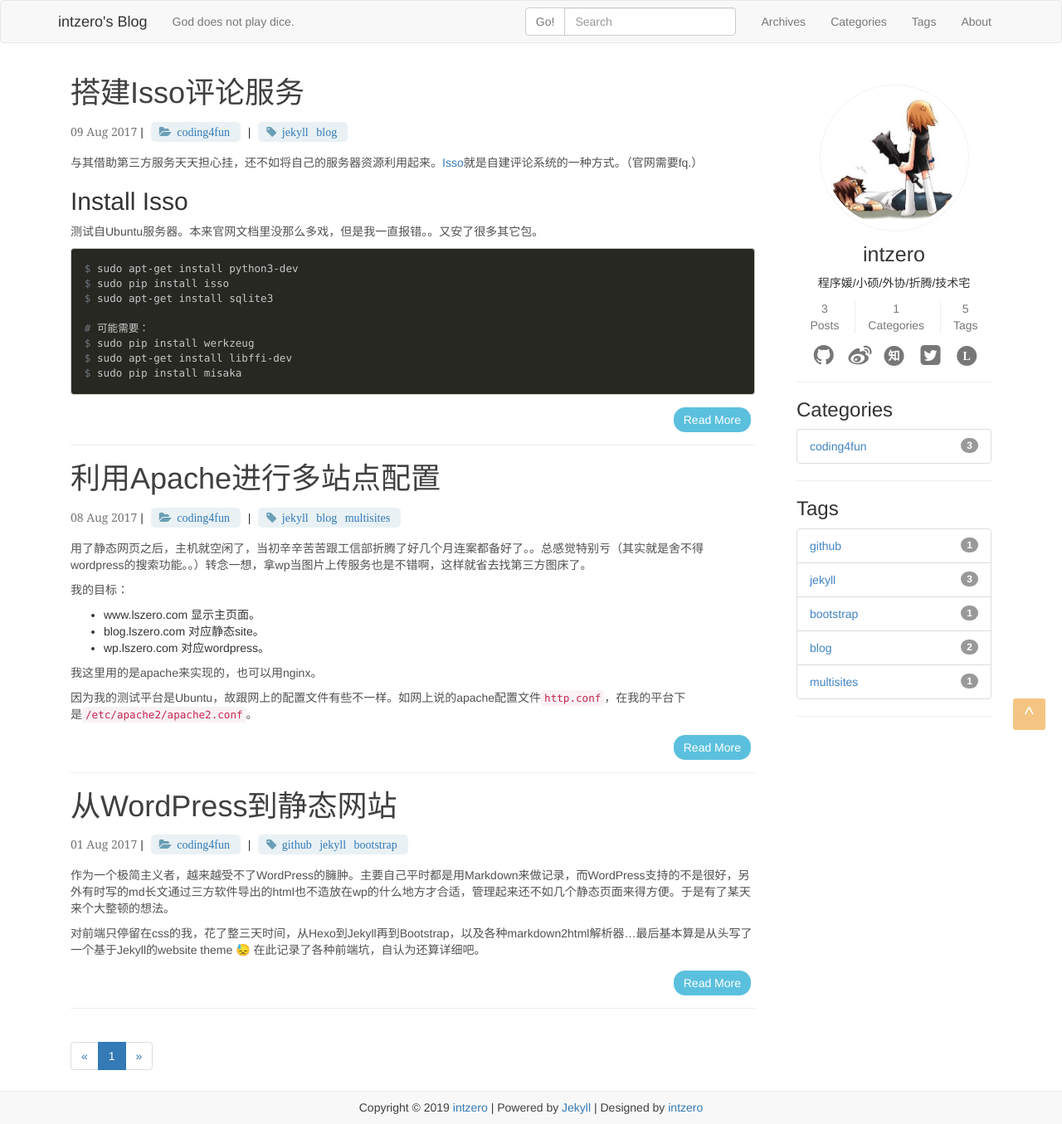
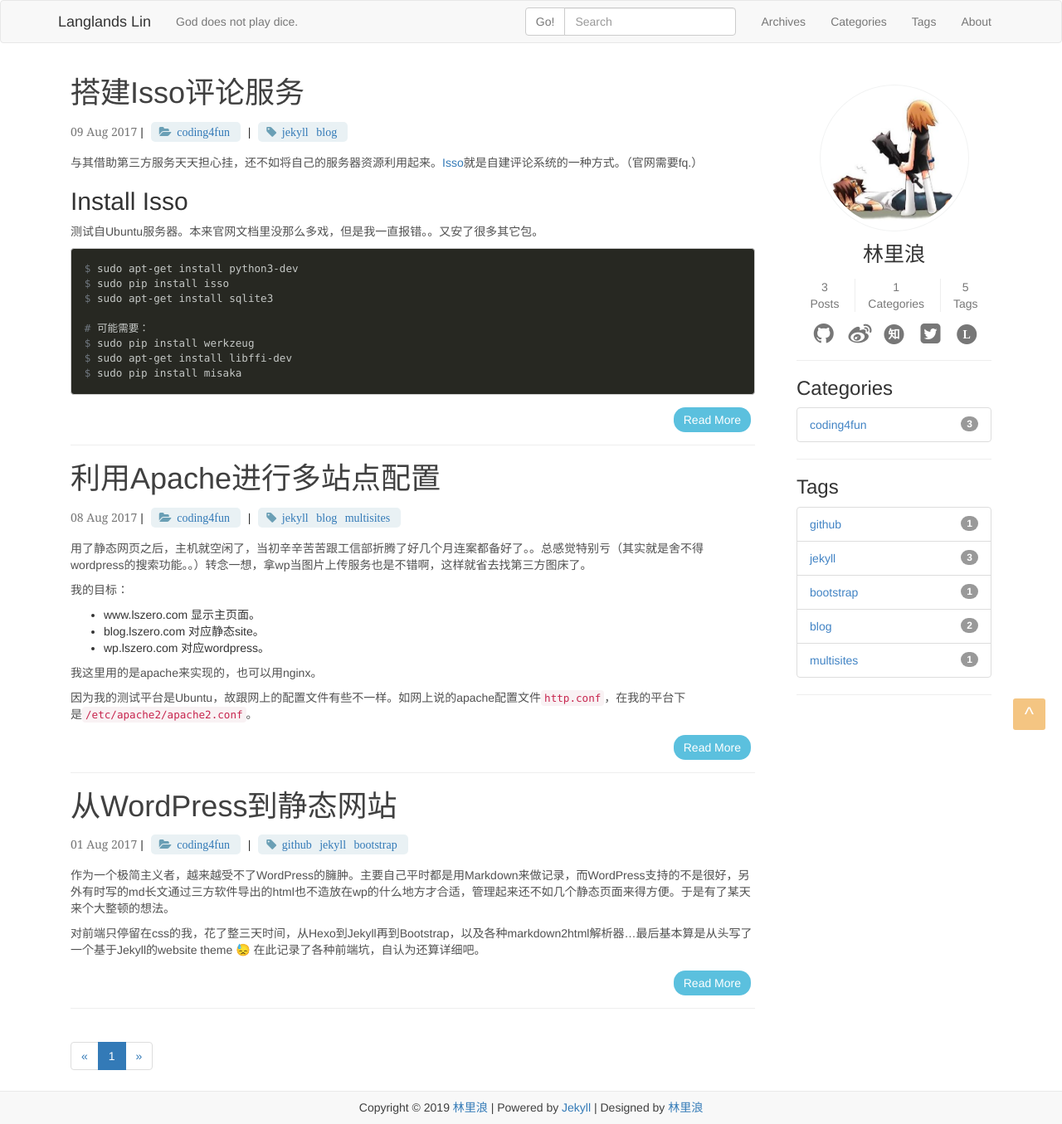
Before and after one commit to LanglandsLin/LanglandsLin.github.io, a Jekyll site: the page built from index.html, in a window 1280 px wide. Shown: the whole page at 83% size. Built offline with Jekyll 4.4.1, drawn with Linux system fonts in a browser that asks for light colours; the list of posts is cut into pages by our own code.

Commit message:
Update _config.yml

```diff
--- a/_config.yml
+++ b/_config.yml
@@ -13,13 +13,13 @@
 # you will see them accessed via {{ site.title }}, {{ site.email }}, and so on.
 # You can create any custom variable you would like, and they will be accessible
 # in the templates via {{ site.myvariable }}.
-title: intzero's Blog
-author: intzero
-email: intzero@outlook.com
+title: Langlands Lin
+author: 林里浪
+email: 1700017758@pku.edu.cn
 description: > # this means to ignore newlines until "baseurl:"
-  程序媛/小硕/外协/折腾/技术宅
-url: http://lszero.com # the base hostname & protocol for your site, e.g. http://example.com
-sitesearchurl: lszero.github.io
+
+url: https://langlandslin.github.io/
+sitesearchurl: langlandslin.github.io
 baseurl: "" # the subpath of your site, e.g. /blog
 
 # Markdown Processors
@@ -37,7 +37,7 @@ excerpt_separator: <!-- more -->
 permalink: /:categories/:title.html
 
 social_media:
-  github_url: https://github.com/lszero
+  github_url: https://github.com/LanglandsLin
   weibo_url: http://weibo.com/u/2313016370
   zhihu_url: https://www.zhihu.com/people/lszero
   twitter_url: https://twitter.com/_lszero
```
